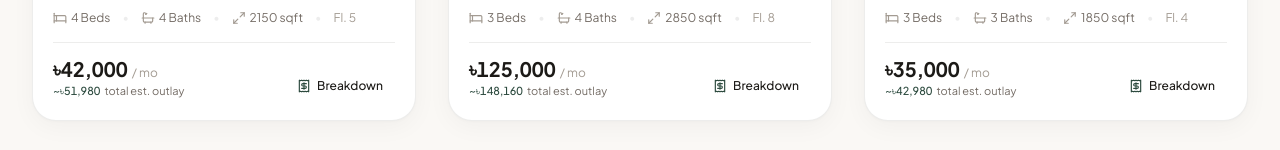
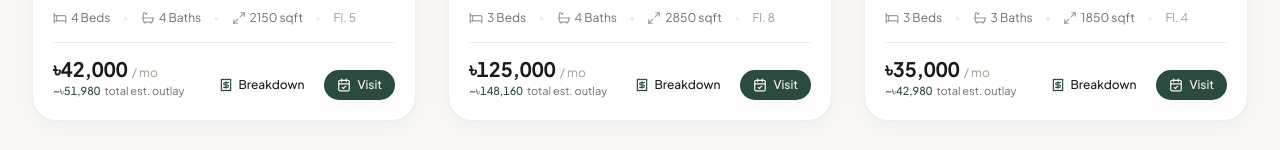
Before and after one commit to luminancexe/RentPulse, a Next.js app in the folder apps/web/: page /properties in a window 1280 px wide. Shown: the part 767-917 px from the top of the page. Built offline with nearby package versions, Linux system fonts and the light colour scheme.

Commit message:
Add viewing action to property cards
Adds an optional Visit button with calendar icon to property cards and exports viewing components through a barrel file.

```diff
--- a/apps/web/components/listings/PropertyCard.tsx
+++ b/apps/web/components/listings/PropertyCard.tsx
@@ -12,6 +12,7 @@ import {
   Receipt,
   Users,
   Compass,
+  CalendarCheck,
 } from "lucide-react";
 import { cn } from "@/lib/utils";
 import { GlassBadge } from "@/components/ui/GlassBadge";
@@ -23,6 +24,7 @@ interface PropertyCardProps {
   listing: PropertyListingItem;
   onOpenCostBreakdown?: (listing: PropertyListingItem) => void;
   onSelectProperty?: (listing: PropertyListingItem) => void;
+  onScheduleViewing?: (listing: PropertyListingItem) => void;
   isShortlisted?: boolean;
   onToggleShortlist?: (listingId: string) => void;
   className?: string;
@@ -32,6 +34,7 @@ export function PropertyCard({
   listing,
   onOpenCostBreakdown,
   onSelectProperty,
+  onScheduleViewing,
   isShortlisted = false,
   onToggleShortlist,
   className,
@@ -183,6 +186,7 @@ export function PropertyCard({
             </div>
           </div>
 
+          <div className="flex items-center gap-2">
             <EditorialButton
               variant="outline"
               size="sm"
@@ -195,6 +199,21 @@ export function PropertyCard({
               <Receipt className="w-3.5 h-3.5 text-forest" />
               <span>Breakdown</span>
             </EditorialButton>
+            {onScheduleViewing && (
+              <EditorialButton
+                variant="primary"
+                size="sm"
+                onClick={(e) => {
+                  e.stopPropagation();
+                  onScheduleViewing(listing);
+                }}
+                className="flex items-center gap-1.5 py-1.5 px-3 text-xs font-sans"
+              >
+                <CalendarCheck className="w-3.5 h-3.5" />
+                <span>Visit</span>
+              </EditorialButton>
+            )}
+          </div>
         </div>
       </div>
     </article>
--- /dev/null
+++ b/apps/web/components/viewing/index.ts
@@ -0,0 +1 @@
+export * from "./ViewingCalendarModal";
```
Lines whose indentation alone changed are shown as unchanged.
